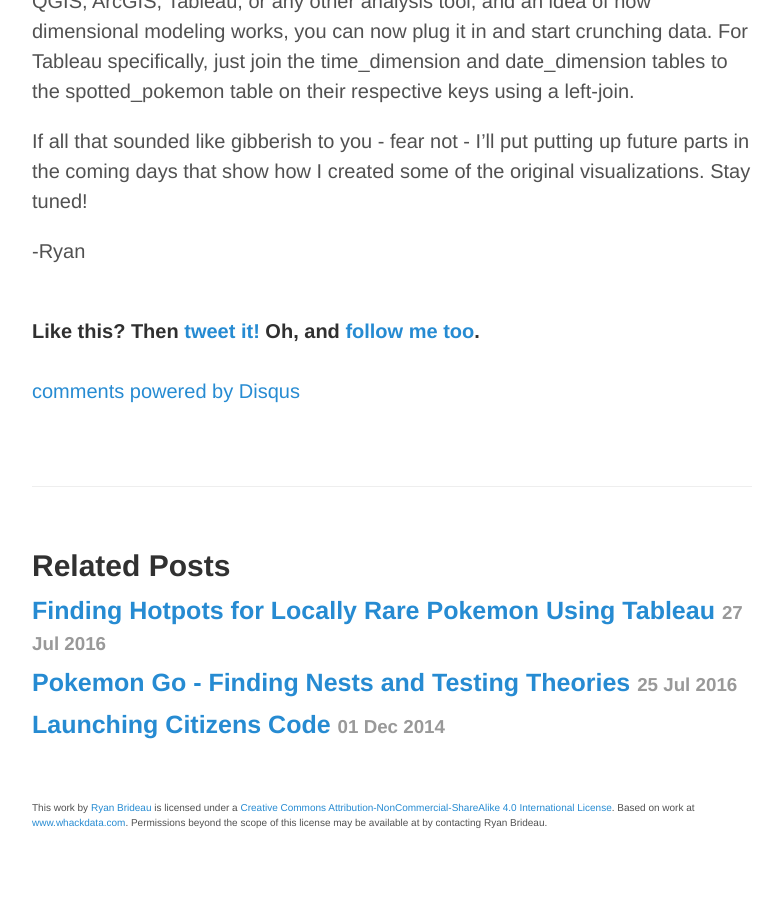
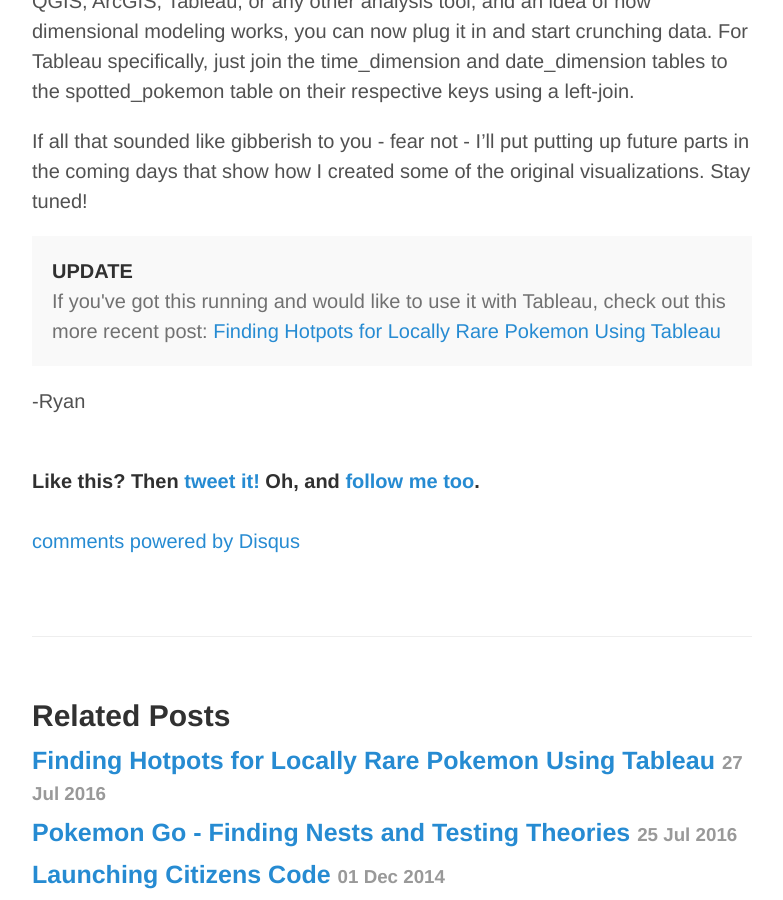
Before and after one commit to Brideau/whackdata, a Jekyll site: the page built from _posts/2016-07-26-instructions-analyzing-pokemon-go-data.md, in a window 1280 px wide and 900 px high, scrolled down 10434 px. Shown: the whole window, without its empty margins (248-1031 px from the left). Built offline with Jekyll 4.4.1, drawn with Linux system fonts in a browser that asks for light colours; Markdown is read by kramdown in place of the engine named in the settings; comment, search, counter and statistics services are not loaded; before the commit the page ends 11284 px from its top, so only the background shows below that.

Commit message:
Updated instructions post

```diff
--- a/_posts/2016-07-26-instructions-analyzing-pokemon-go-data.md
+++ b/_posts/2016-07-26-instructions-analyzing-pokemon-go-data.md
@@ -249,4 +249,9 @@
 
 If all that sounded like gibberish to you - fear not - I'll put putting up future parts in the coming days that show how I created some of the original visualizations. Stay tuned!
 
+<p class="message">
+<strong>UPDATE</strong><br>
+If you've got this running and would like to use it with Tableau, check out this more recent post: <a href="http://www.whackdata.com/2016/07/27/finding-locally-rare-pokemon/">Finding Hotpots for Locally Rare Pokemon Using Tableau</a>
+</p>
+
 -Ryan
```
